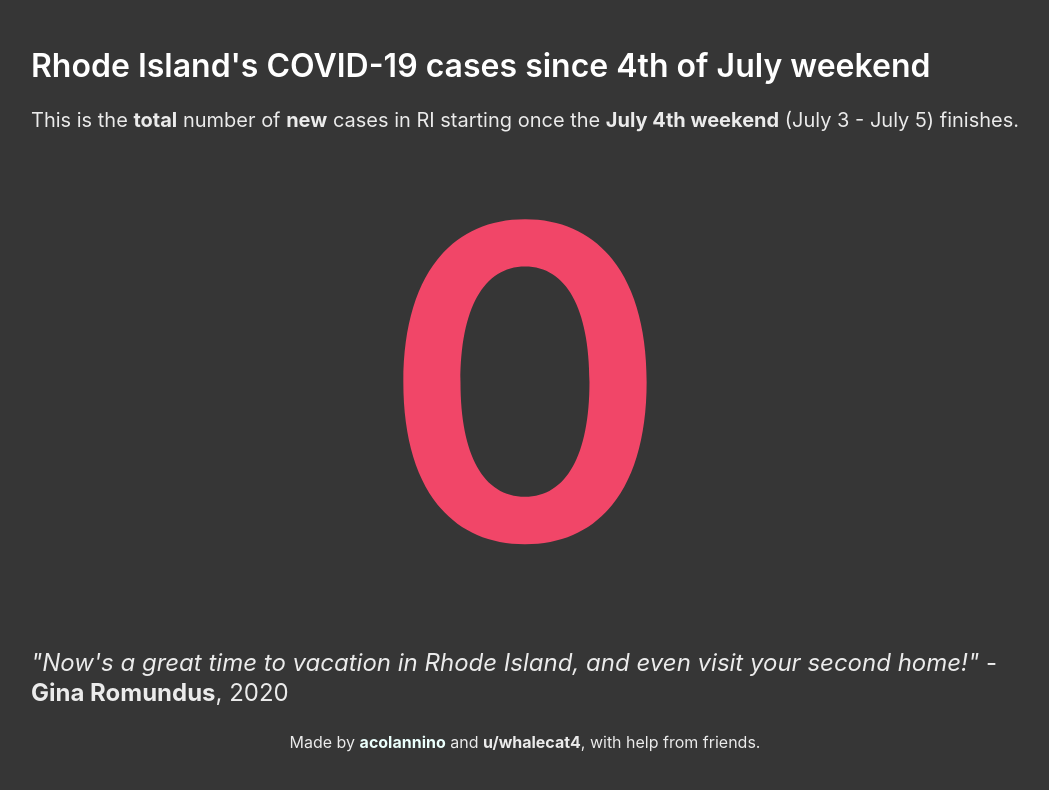
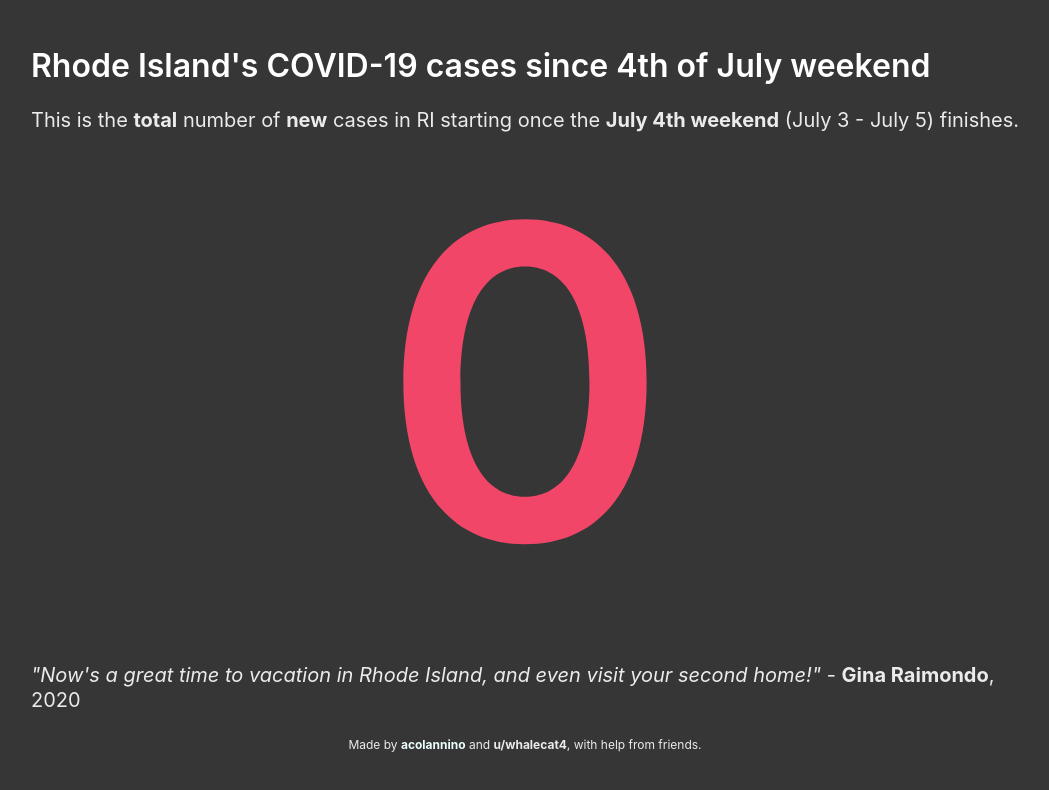
Before and after one commit to akc8012/gina-rona-app, a Preact app: page / in a window 1280 px wide. Shown: the top 790 px of the page, without its empty margins (115-1164 px from the left). Built offline with nearby package versions, Linux system fonts and the light colour scheme; no server answers.

Commit message:
smaller quote and clout, fix typo

```diff
--- a/src/main.tsx
+++ b/src/main.tsx
@@ -34,11 +34,11 @@ function App() {
 				{/* TODO: Move this to .scss file */}
 
 				<div style={{ position: 'absolute', bottom: '0' }}>
-					<p class='bottom-text subtitle is-4'>
-						<i>"Now's a great time to vacation in Rhode Island, and even visit your second home!"</i> - <b>Gina Romundus</b>, 2020
+					<p class='bottom-text subtitle is-5'>
+						<i>"Now's a great time to vacation in Rhode Island, and even visit your second home!"</i> - <b>Gina Raimondo</b>, 2020
 					</p>
 
-					<p class='subtitle is-6 has-text-centered'>
+					<p class='subtitle is-7 has-text-centered' style={{ marginBottom: 0 }}>
 						Made by <a class='has-text-primary-light' href='https://acolannino.io'><b>acolannino</b></a> and <b>u/whalecat4</b>, with help from friends.
 					</p>
 				</div>
```
